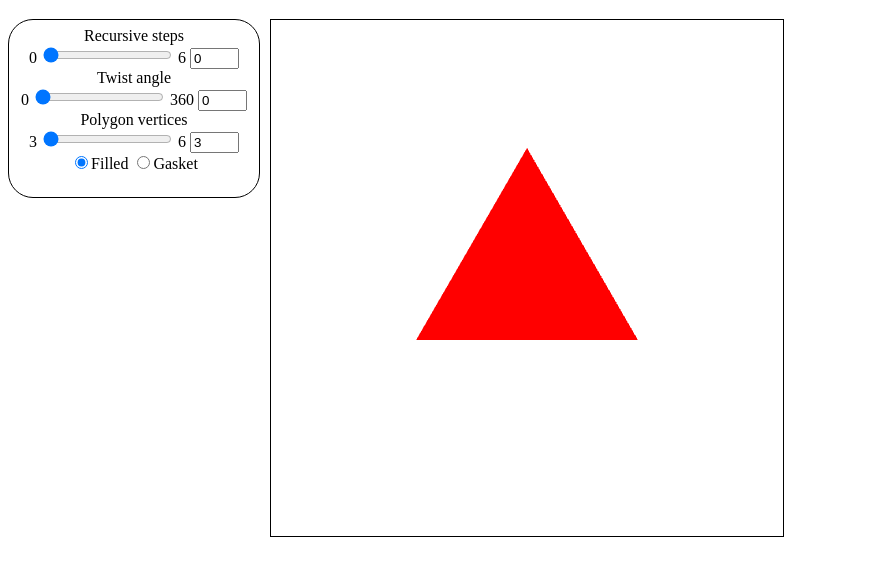
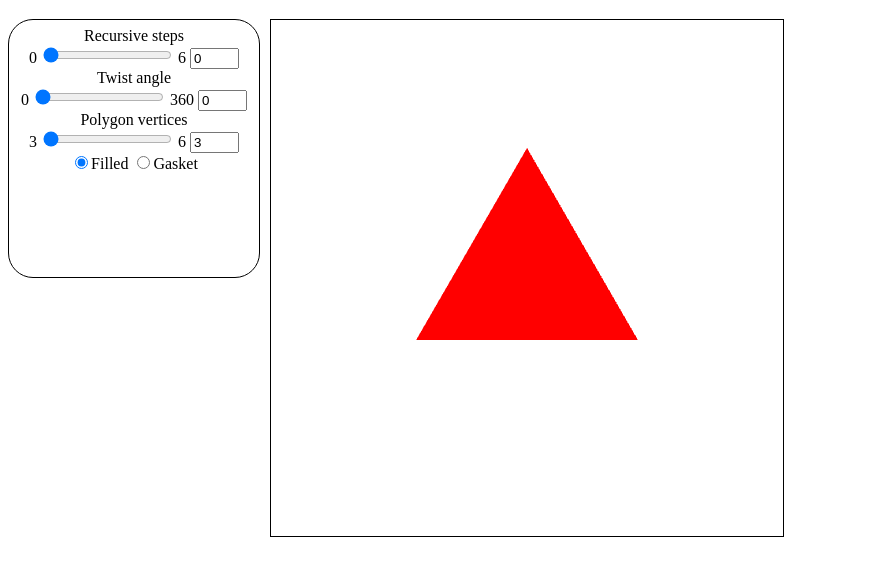
Before and after one commit to Klev/klev.github.io, a plain HTML site: page twist/twist.html in a window 1280 px wide. Shown: the part 61-636 px from the top of the page, without its empty margins (0-878 px from the left). Drawn offline with Linux system fonts and the light colour scheme.

Commit message:
changed height in css to controls

```diff
--- a/twist/twist.css
+++ b/twist/twist.css
@@ -4,7 +4,7 @@
 	border-radius: 25px;
 	padding-top: 7px;
 	text-align: center;
-	height: 170px;
+	height: 250px;
 	width: 250px;
 	margin-right: 5px;
 }
```
